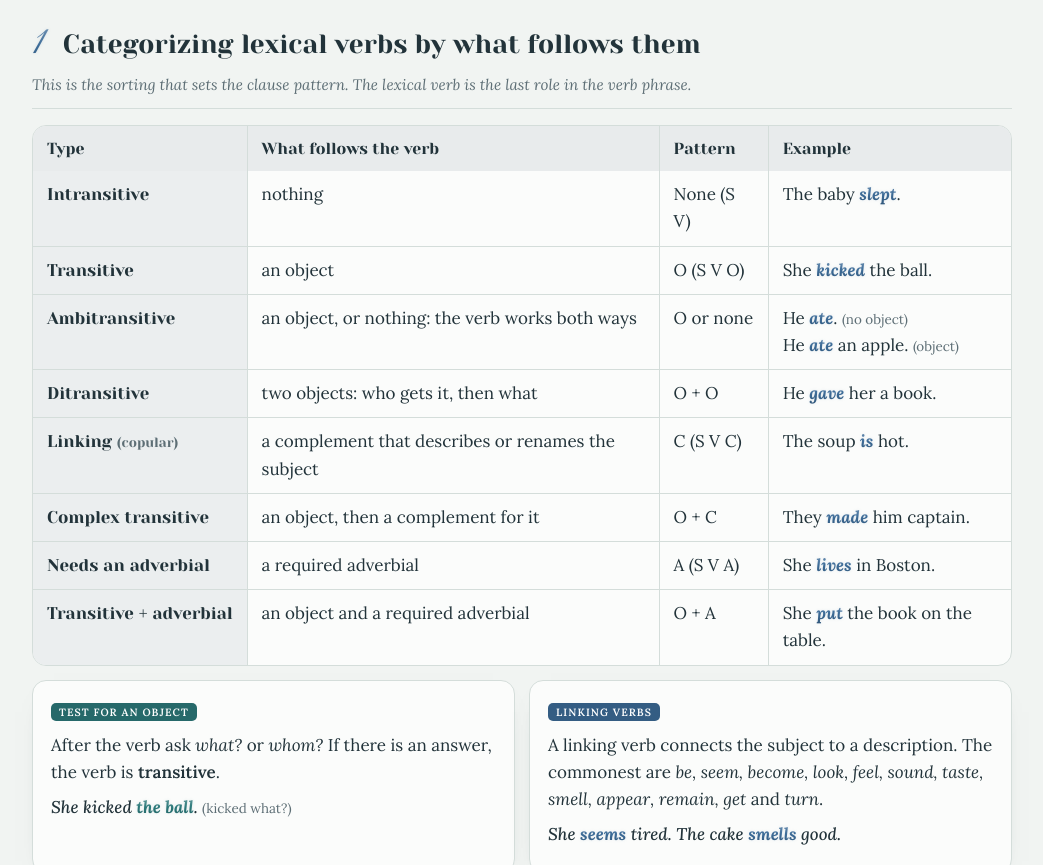
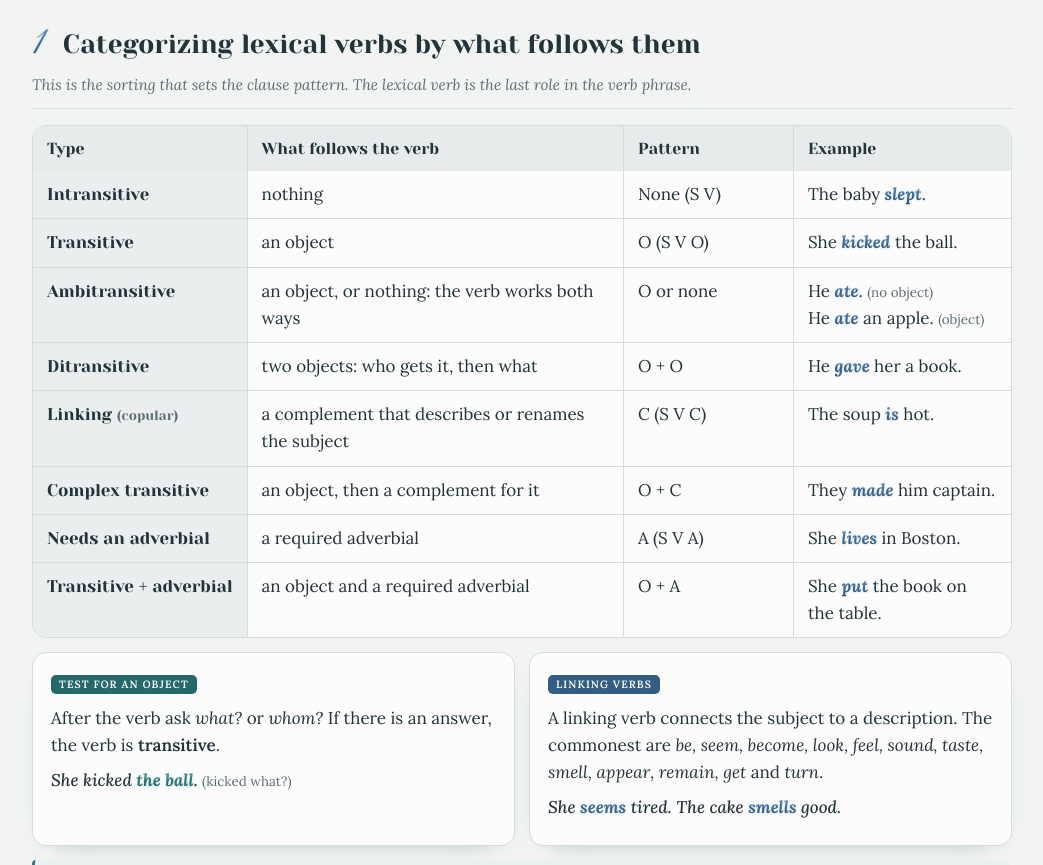
Before and after one commit to Mishty123/English_Grammar, a plain HTML site: page verb_types.html in a window 1280 px wide. Shown: the part 600-1465 px from the top of the page, without its empty margins (118-1161 px from the left). Drawn offline with Linux system fonts and the light colour scheme.

Commit message:
Widen the Pattern column in the verb-needs table
Co-Authored-By: Claude Sonnet 5.5 <noreply@anthropic.com>
Claude-Session: https://claude.ai/code/session_01714r3dLtKMgwZv7yu83E5A

```diff
--- a/verb_types.html
+++ b/verb_types.html
@@ -229,6 +229,8 @@ nav.sub button[aria-current="true"] { border-color: var(--teal); background: col
 td.ex, .ex { font-style: italic; }
 .grid-fit { min-width: 640px; }
 .big { min-width: 760px; }
+table.needs { min-width: 760px; }
+table.needs th:nth-child(3), table.needs td:nth-child(3) { min-width: 170px; white-space: nowrap; }
 .qrow { display: flex; flex-wrap: wrap; gap: 8px 10px; align-items: flex-end; font-size: 1.12rem; font-style: italic; font-weight: 500; padding: 10px 14px; border-bottom: 1px solid var(--line); }
 .qrow:last-child { border-bottom: 0; }
 .qlist { background: var(--card); border: 1px solid var(--line); border-radius: 14px; margin: 12px 0; }
@@ -274,7 +276,7 @@ footer { margin-top: 48px; }
 
 <section id="l-needs">
   <div class="sh"><span class="no shine" style="--c: var(--blue)">1</span><h2>Categorizing lexical verbs by what follows them</h2><p>This is the sorting that sets the clause pattern. The lexical verb is the last role in the verb phrase.</p></div>
-<div class="scroll"><table class="grid-fit">
+<div class="scroll"><table class="grid-fit needs">
   <thead><tr><th>Type</th><th>What follows the verb</th><th>Pattern</th><th>Example</th></tr></thead>
   <tbody>
     <tr><th>Intransitive</th><td>nothing</td><td>None (S V)</td><td>The baby <span class="l">slept</span>.</td></tr>
```
